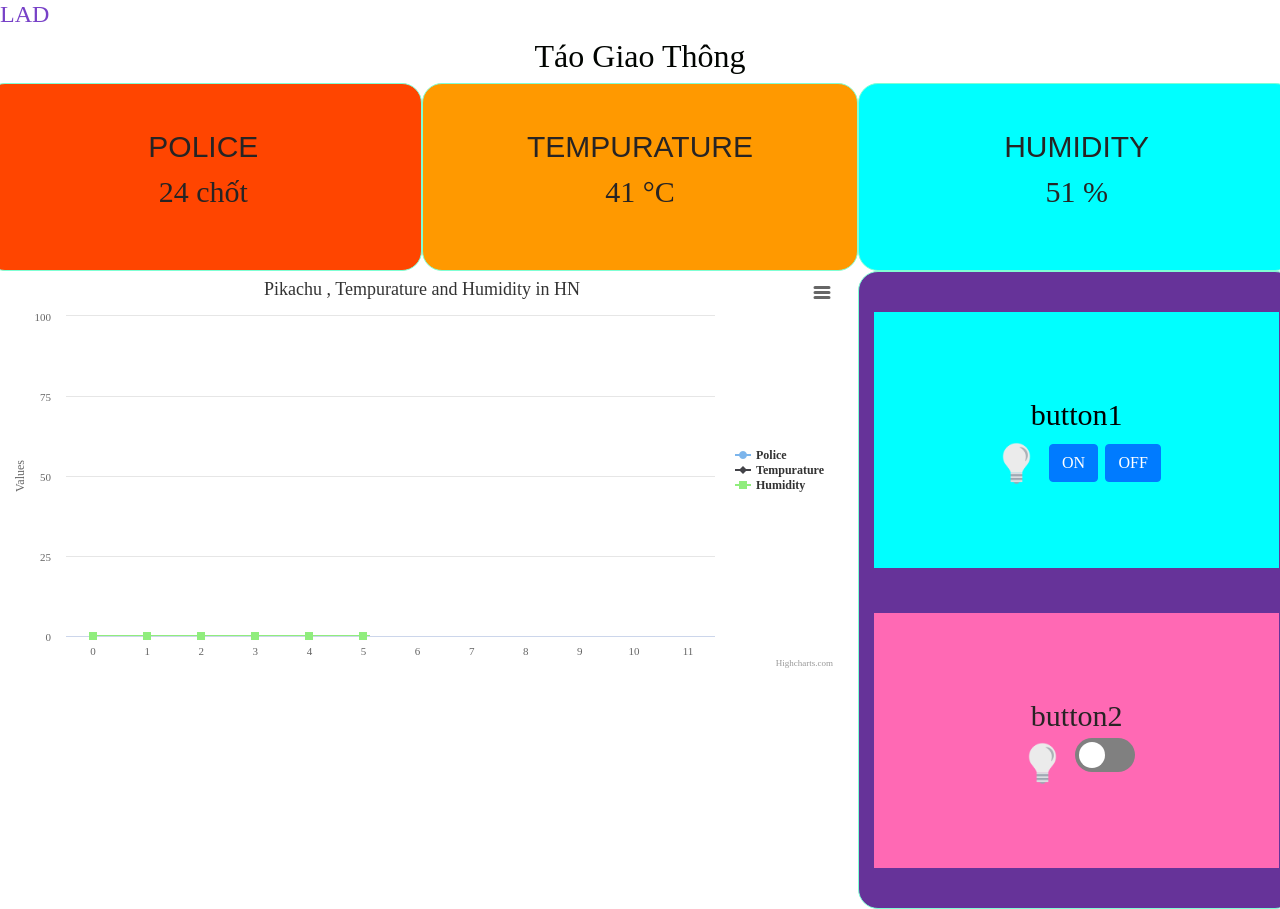
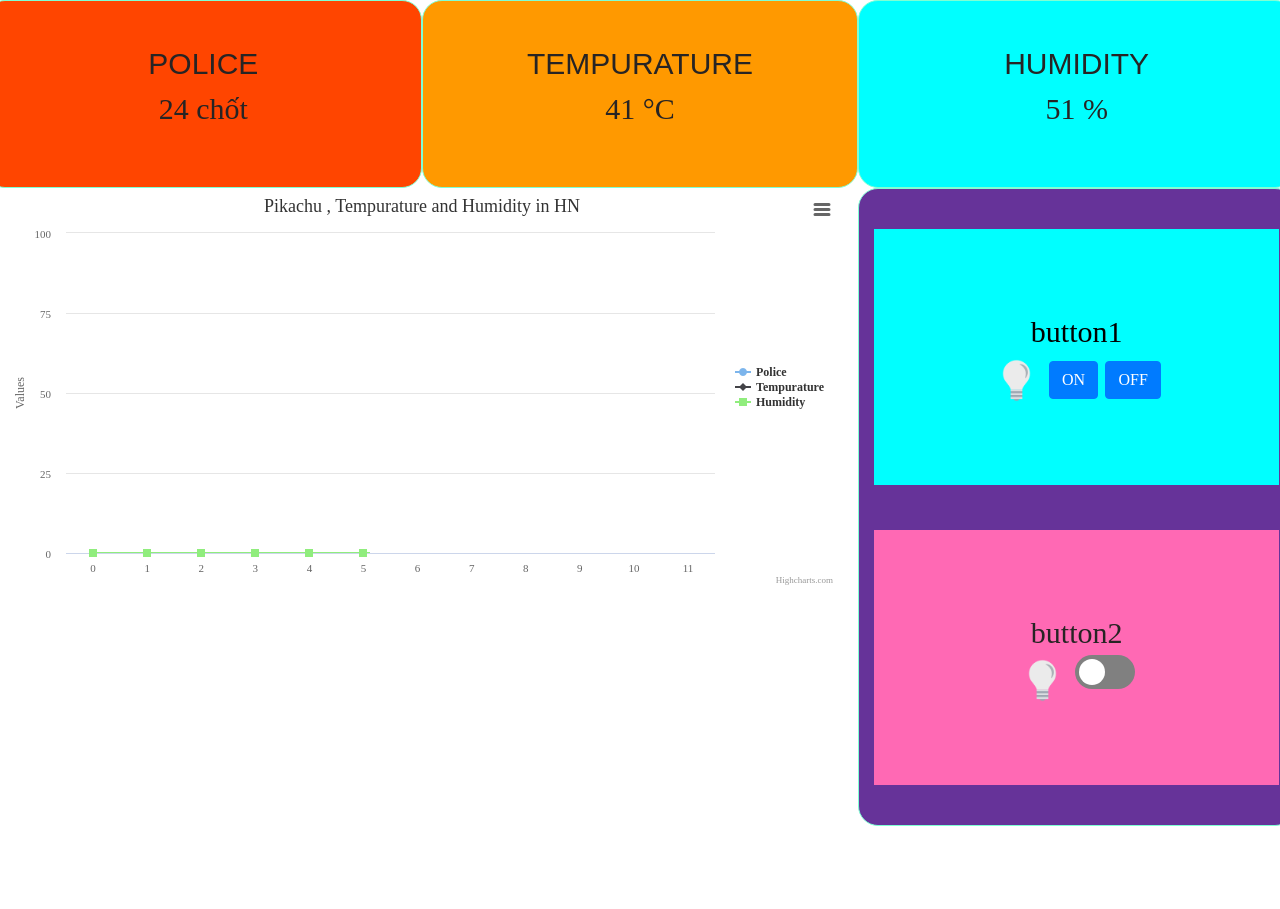
Before and after one commit to CuuvuivevaSoixam/data, a website: page lad.html in a window 1280 px wide. After the commit the page ends 826 px from the top, so only its background shows below. Drawn offline with nearby package versions, Linux system fonts and the light colour scheme.

Commit message:
sua file lad.html - 2

```diff
--- a/lad.html
+++ b/lad.html
@@ -1,6 +1,6 @@
 <!DOCTYPE html>
 <html>
-	<title> BÀI TẬP TUẦN 1</title>
+	<title> BÀI TẬP NHÓM</title>
 <head>
 	<meta charset="utf-8">
 	<link rel="stylesheet" href="./boot.css">
@@ -13,9 +13,6 @@
 <script src="https://code.highcharts.com/modules/exporting.js"></script>
 <script src="https://code.highcharts.com/modules/export-data.js"></script>
 <script src="https://code.highcharts.com/modules/accessibility.js"></script>
-
-		<h4>LAD</h4>
-		<h2> <center> Táo Giao Thông  </center></h2>
 
 		<div class="row">
 				<div class="col-lg-4" id="col1">
```
